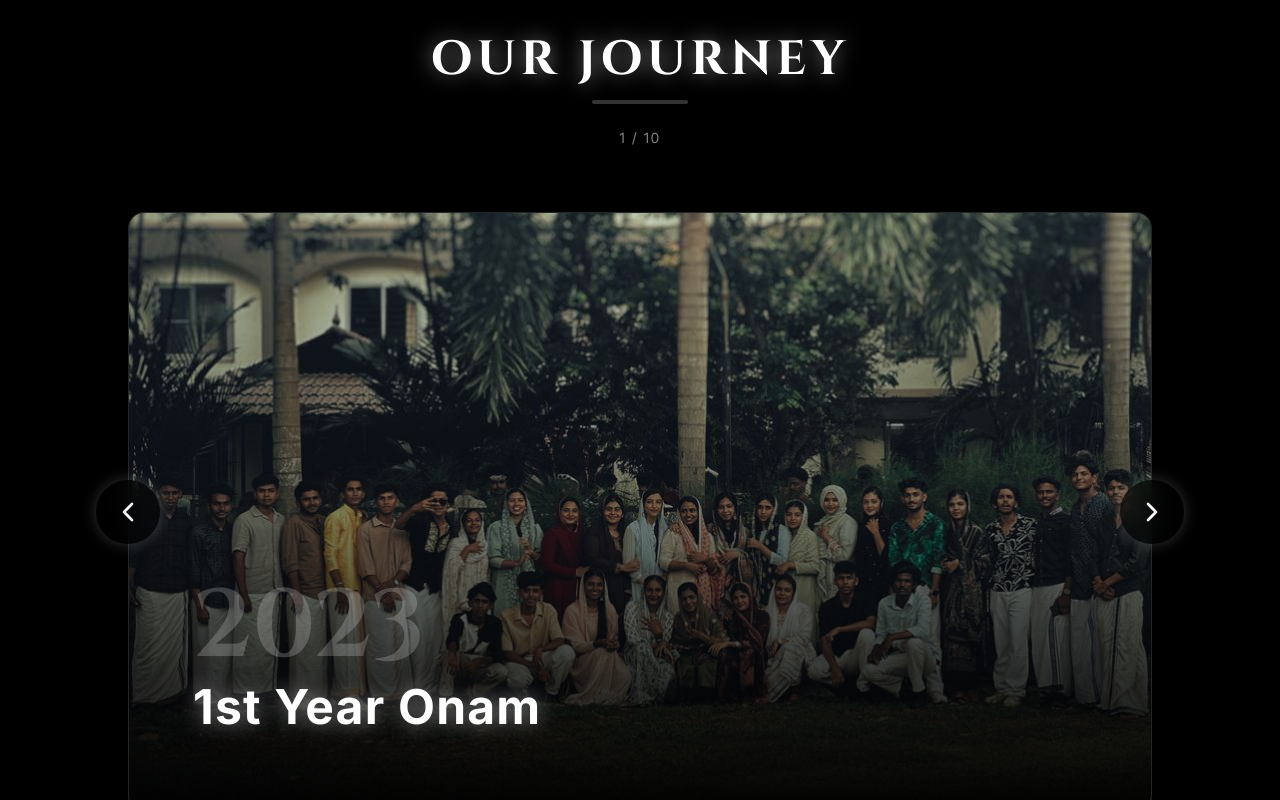
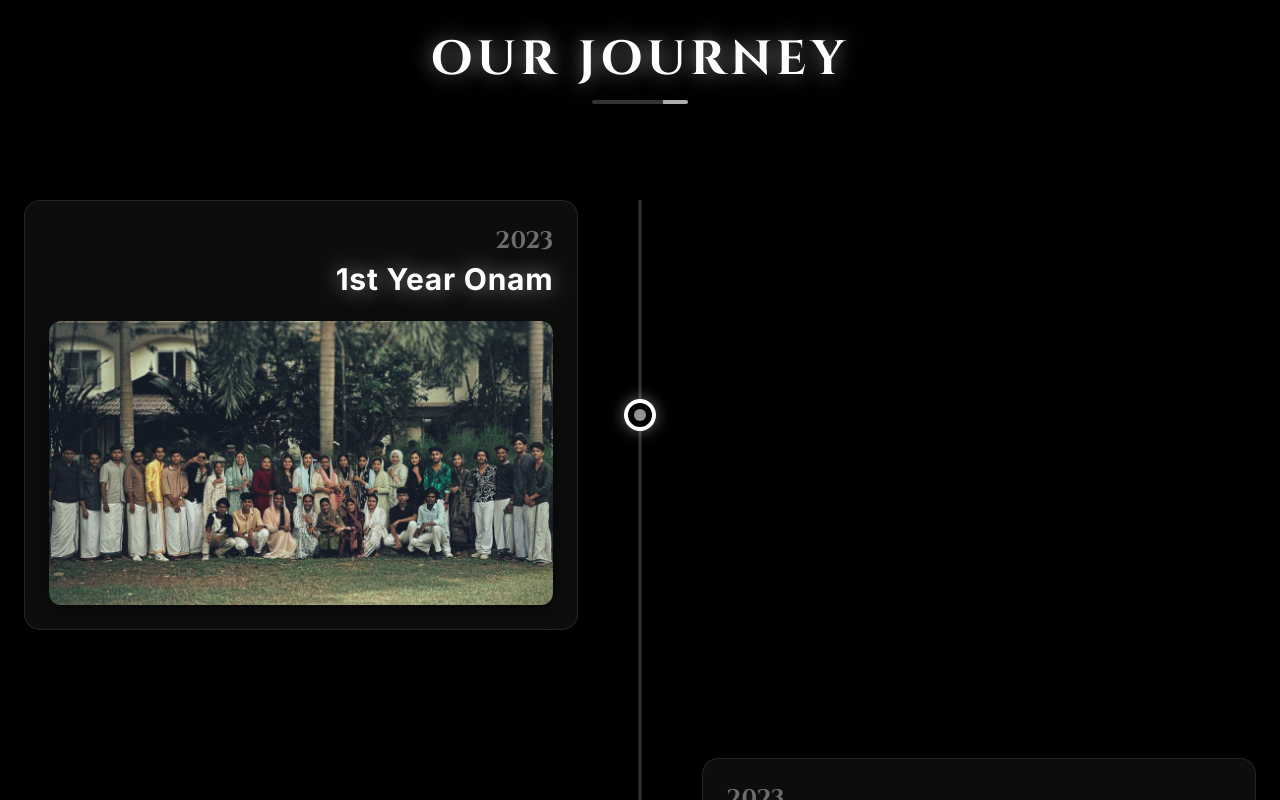
Before and after one commit to Anirudh7240/BCA.1080p, a React (Vite) app: page / in a window 1280 px wide. Shown: the part 860-1660 px from the top of the page. Built offline with nearby package versions, Linux system fonts and the light colour scheme.

Commit message:
Enhance timeline layout and update 3rd Year Christmas asset

```diff
--- a/src/components/Timeline.jsx
+++ b/src/components/Timeline.jsx
@@ -1,6 +1,6 @@
 import React, { useState } from 'react';
 import { motion, AnimatePresence } from 'framer-motion';
-import { ChevronLeft, ChevronRight } from 'lucide-react';
+import { X, ZoomIn } from 'lucide-react';
 
 const journeys = [
   {
@@ -44,6 +44,11 @@ const journeys = [
     image: "/3RD ONAM.jpg"
   },
   {
+    year: "2025",
+    title: "3rd Year Christmas",
+    image: "/3RD XMAS.jpeg?v=2"
+  },
+  {
     year: "2026",
     title: "3rd Year Ethnic Day",
     image: "/3RD ETHNIC.jpg"
@@ -55,18 +60,70 @@ const journeys = [
   }
 ];
 
-const Timeline = () => {
-  const [currentIndex, setCurrentIndex] = useState(0);
+const TimelineItem = ({ item, index, onSelect }) => {
+  const isEven = index % 2 === 0;
 
-  const nextSlide = () => {
-    setCurrentIndex((prev) => (prev + 1) % journeys.length);
+  return (
+    <div className={`mb-16 md:mb-32 flex justify-start md:justify-between items-center w-full ${isEven ? 'md:flex-row-reverse' : ''}`}>
+      {/* Spacer for the other side on desktop */}
+      <div className="hidden md:block md:w-[45%]"></div>
+
+      {/* Node styling */}
+      <motion.div
+        initial={{ scale: 0, opacity: 0 }}
+        whileInView={{ scale: 1, opacity: 1 }}
+        viewport={{ once: true, margin: "-100px" }}
+        className="z-20 flex items-center absolute left-[30px] md:left-1/2 transform -translate-x-1/2 bg-black shadow-[0_0_15px_rgba(255,255,255,0.4)] w-5 h-5 md:w-8 md:h-8 rounded-full border-[3px] md:border-4 border-white"
+      >
+        <div className="w-[8px] h-[8px] md:w-[12px] md:h-[12px] bg-white rounded-full animate-pulse m-auto"></div>
+      </motion.div>
+
+      {/* Content box */}
+      <motion.div
+        initial={{ opacity: 0, y: 50 }}
+        whileInView={{ opacity: 1, y: 0 }}
+        viewport={{ once: true, margin: "-100px" }}
+        transition={{ duration: 0.6, delay: 0.1 }}
+        className={`glass rounded-2xl shadow-2xl p-4 md:p-6 w-[calc(100%-60px)] md:w-[45%] ml-[60px] md:ml-0`}
+      >
+        <div className={`flex flex-col ${isEven ? 'md:items-end' : 'md:items-start'} items-start`}>
+          <span className="text-xl md:text-2xl font-cinematic font-bold text-white/40 block mb-1">{item.year}</span>
+          <h3 className={`text-xl md:text-3xl font-bold text-white mb-4 tracking-wide text-glow text-left ${isEven ? 'md:text-right' : 'md:text-left'}`}>{item.title}</h3>
+        </div>
+
+        <div
+          className="relative w-full aspect-[4/3] md:aspect-video rounded-xl overflow-hidden mt-2 group shadow-[0_5px_15px_rgba(0,0,0,0.5)] cursor-pointer"
+          onClick={() => onSelect(item)}
+        >
+          <img
+            src={item.image}
+            alt={item.title}
+            className={`w-full h-full object-cover transition-transform duration-700 group-hover:scale-105 ${item.position ? 'object-' + item.position : 'object-center'}`}
+            loading="lazy"
+          />
+          <div className="absolute inset-0 bg-gradient-to-t from-black/80 via-black/10 to-transparent opacity-0 group-hover:opacity-100 transition-all duration-500 flex items-end justify-center pb-6 backdrop-blur-[1px]">
+             <div className="flex items-center gap-3 bg-black/40 px-6 py-2 rounded-full border border-white/20 backdrop-blur-md">
+               <ZoomIn className="text-white" size={20} />
+               <span className="text-white uppercase tracking-widest text-sm font-medium">Preview</span>
+             </div>
+          </div>
+        </div>
+      </motion.div>
+    </div>
+  );
 };
 
-  const prevSlide = () => {
-    setCurrentIndex((prev) => (prev === 0 ? journeys.length - 1 : prev - 1));
+const Timeline = () => {
+  const [selectedImage, setSelectedImage] = useState(null);
+
+  // Function to handle keyboard navigation
+  React.useEffect(() => {
+    const handleKeyDown = (e) => {
+      if (e.key === 'Escape') setSelectedImage(null);
     };
-
-  const current = journeys[currentIndex];
+    window.addEventListener('keydown', handleKeyDown);
+    return () => window.removeEventListener('keydown', handleKeyDown);
+  }, []);
 
   return (
     <section id="timeline" className="py-24 bg-black relative">
@@ -75,74 +132,72 @@ const Timeline = () => {
           initial={{ opacity: 0, y: 30 }}
           whileInView={{ opacity: 1, y: 0 }}
           viewport={{ once: true }}
-          className="text-center mb-16"
+          className="text-center mb-16 md:mb-24"
         >
           <h2 className="text-3xl md:text-5xl font-cinematic font-bold text-white tracking-widest text-glow mb-4">OUR JOURNEY</h2>
-          <div className="w-24 h-1 bg-white/20 mx-auto rounded-full mb-6"></div>
-          <p className="text-white/50 tracking-widest uppercase text-sm">{currentIndex + 1} / {journeys.length}</p>
+          <div className="w-24 h-1 bg-white/20 mx-auto rounded-full mb-6 relative overflow-hidden">
+            <motion.div
+              className="absolute top-0 left-0 h-full w-full bg-white/60"
+              initial={{ x: "-100%" }}
+              whileInView={{ x: "100%" }}
+              transition={{ repeat: Infinity, duration: 1.5, ease: "easeInOut" }}
+            />
+          </div>
         </motion.div>
 
-        <div className="relative group mx-auto max-w-5xl">
-          {/* Main Display Area */}
-          <div className="relative w-full aspect-[4/3] md:aspect-video md:h-[600px] rounded-2xl overflow-hidden glass shadow-2xl">
-            <AnimatePresence mode="wait">
+        <div className="relative container mx-auto px-2 md:px-0">
+          {/* Vertical line through the center */}
+          <div className="absolute w-[3px] bg-white/20 h-full left-[30px] md:left-1/2 transform -translate-x-1/2 top-0 z-0"></div>
+
+          <div className="relative z-10 w-full pb-10">
+            {journeys.map((item, index) => (
+              <TimelineItem key={index} item={item} index={index} onSelect={setSelectedImage} />
+            ))}
+          </div>
+        </div>
+      </div>
+
+      {/* Lightbox Modal */}
+      <AnimatePresence>
+        {selectedImage && (
           <motion.div
-                key={currentIndex}
-                initial={{ opacity: 0, scale: 1.05 }}
-                animate={{ opacity: 1, scale: 1 }}
+            initial={{ opacity: 0 }}
+            animate={{ opacity: 1 }}
             exit={{ opacity: 0 }}
-                transition={{ duration: 0.8, ease: "easeInOut" }}
-                className="absolute inset-0"
+            className="fixed inset-0 z-50 flex items-center justify-center p-4 bg-black/95 backdrop-blur-md"
+            onClick={() => setSelectedImage(null)}
           >
+            <motion.div
+              initial={{ scale: 0.9, opacity: 0 }}
+              animate={{ scale: 1, opacity: 1 }}
+              exit={{ scale: 0.9, opacity: 0 }}
+              transition={{ type: "spring", damping: 25, stiffness: 300 }}
+              className="relative w-full max-w-5xl flex flex-col items-center justify-center"
+              onClick={(e) => e.stopPropagation()}
+            >
+              <button
+                onClick={() => setSelectedImage(null)}
+                className="absolute -top-12 right-0 md:-right-12 z-10 p-2 text-white/50 hover:text-white transition-colors"
+                aria-label="Close fullscreen"
+              >
+                <X size={32} />
+              </button>
+
+              <div className="relative rounded-2xl overflow-hidden shadow-2xl glass border border-white/10 max-h-[85vh] w-full flex justify-center bg-black/50">
                 <img
-                  src={current.image}
-                  alt={current.title}
-                  className="absolute inset-0 w-full h-full object-cover opacity-90 transition-all duration-700"
+                  src={selectedImage.image}
+                  alt={selectedImage.title}
+                  className="w-full h-full object-contain max-h-[85vh] block"
                 />
-
-                <div className="absolute inset-0 bg-gradient-to-t from-black via-black/40 to-transparent"></div>
-
-                <div className="absolute bottom-0 left-0 p-8 md:p-16 w-full md:w-3/4">
-                  <motion.span
-                    initial={{ y: 20, opacity: 0 }}
-                    animate={{ y: 0, opacity: 1 }}
-                    transition={{ delay: 0.3, duration: 0.8 }}
-                    className="text-5xl md:text-8xl font-cinematic font-bold text-white/20 block mb-2"
-                  >
-                    {current.year}
-                  </motion.span>
-
-                  <motion.h3
-                    initial={{ y: 20, opacity: 0 }}
-                    animate={{ y: 0, opacity: 1 }}
-                    transition={{ delay: 0.5, duration: 0.8 }}
-                    className="text-3xl md:text-5xl font-bold text-white mb-4 tracking-wide text-glow"
-                  >
-                    {current.title}
-                  </motion.h3>
-
-
+                <div className="absolute bottom-0 left-0 right-0 p-6 bg-gradient-to-t from-black/95 via-black/80 to-transparent text-center">
+                  <span className="text-sm md:text-md font-sans text-white/60 mb-1 block uppercase tracking-widest">{selectedImage.year}</span>
+                  <h3 className="text-2xl md:text-4xl font-cinematic font-bold text-white tracking-widest text-glow">{selectedImage.title}</h3>
+                </div>
               </div>
             </motion.div>
+          </motion.div>
+        )}
       </AnimatePresence>
-          </div>
-
-          {/* Navigation Arrows */}
-          <button
-            onClick={prevSlide}
-            className="absolute left-2 md:-left-8 top-1/2 -translate-y-1/2 p-3 md:p-4 bg-black/50 hover:bg-white hover:text-black rounded-full transition-all text-white z-20 backdrop-blur-md shadow-[0_0_15px_rgba(255,255,255,0.2)] hover:shadow-[0_0_25px_rgba(255,255,255,0.6)]"
-          >
-            <ChevronLeft size={32} />
-          </button>
-
-          <button
-            onClick={nextSlide}
-            className="absolute right-2 md:-right-8 top-1/2 -translate-y-1/2 p-3 md:p-4 bg-black/50 hover:bg-white hover:text-black rounded-full transition-all text-white z-20 backdrop-blur-md shadow-[0_0_15px_rgba(255,255,255,0.2)] hover:shadow-[0_0_25px_rgba(255,255,255,0.6)]"
-          >
-            <ChevronRight size={32} />
-          </button>
-        </div>
-      </div>
     </section>
   );
 };
```
Also changed, not shown: public/3RD XMAS.jpeg (added). Lines whose indentation alone changed are shown as unchanged.
